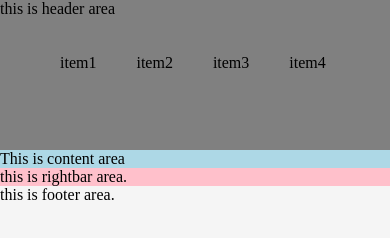
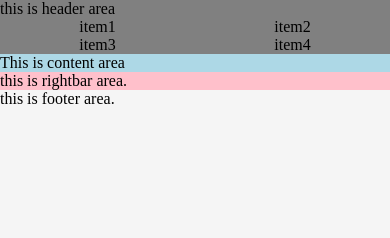
Before and after one commit to kuanslove/rangeSlectionSlider, a plain HTML site: page cv.html in a window 390 px wide. Drawn offline with nearby package versions, Linux system fonts and the light colour scheme; some packages are replaced by stand-ins of ours.

Commit message:
adjust menu laout

```diff
--- a/css/style.css
+++ b/css/style.css
@@ -24,7 +24,12 @@ body {
 	background: grey;
 }
 #header ul {
+	display:inline-block;
 	list-style:none;
+	height:auto;
+	padding:0px;
+	margin:0px;
+	width:100%;
 }
 #header ul li {
 	display:inline-block;
@@ -44,6 +49,11 @@ body {
 	background: pink;
 }
 
+#footer {
+	float:left;
+	width:100%;
+}
+
 @media screen and (max-width: 980px) {
 	#main {
 		width:100%;
@@ -51,10 +61,18 @@ body {
 }
 
 @media screen and (max-width: 650px) {
+	#header {
+		height: auto;
+	}
 	#content {
 		width:100%;
 	}
 	#rightbar {
 		width:100%;
 	}
+	#header ul li {
+		width:50%;
+		margin:0px;
+	 	text-align:center;
+	}
 }
```
